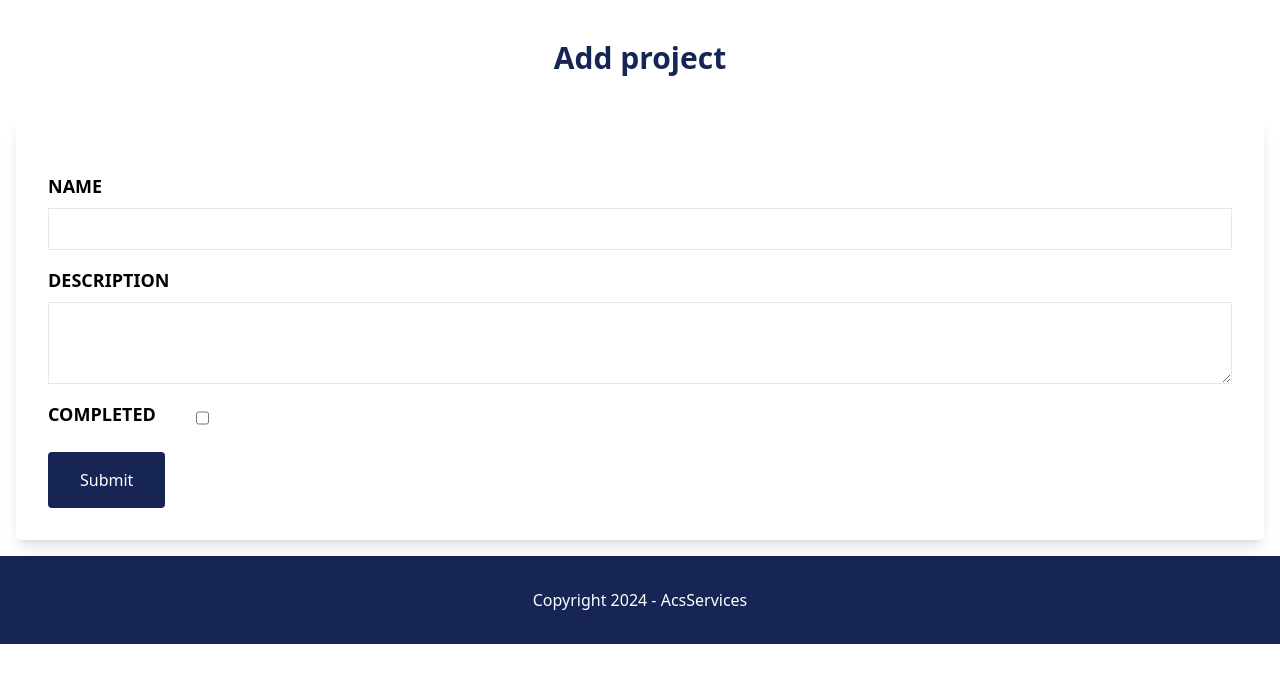
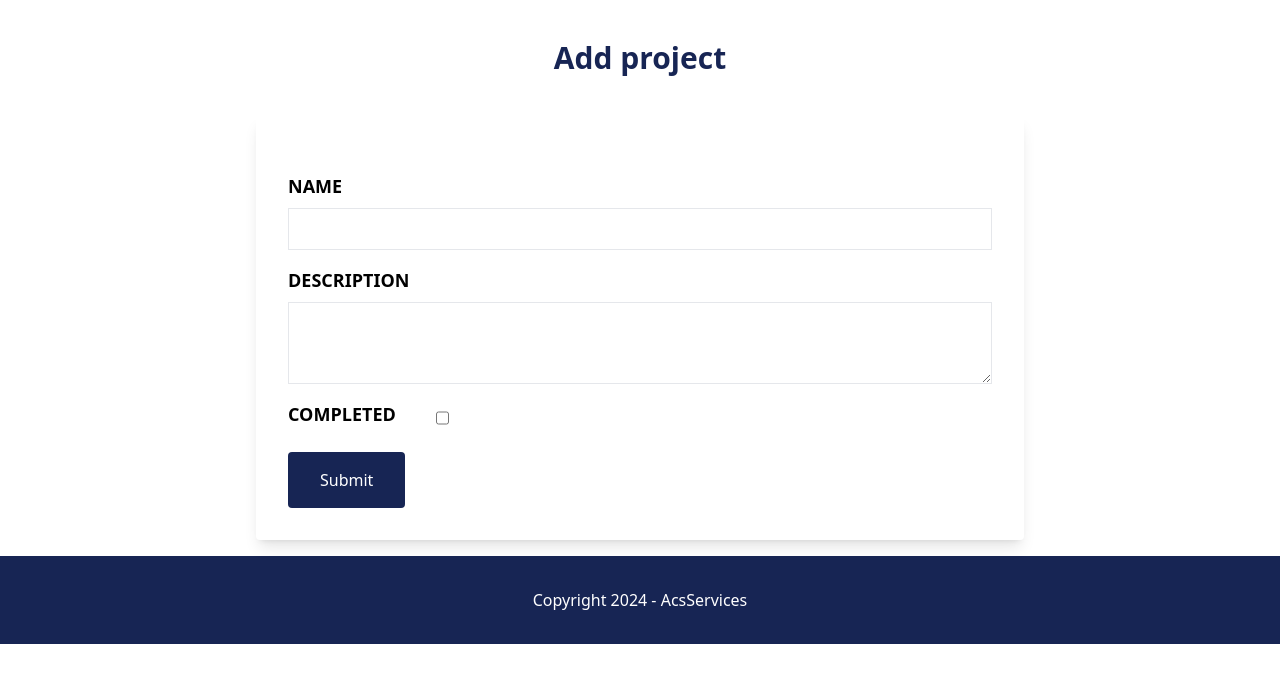
Before and after one commit to kostisvit/Acs-Projects, a Django app: page /add/ in a window 1280 px wide. Shown: the part 88-771 px from the top of the page. Run offline with Django 4.2, Linux system fonts and the light colour scheme; the visitor is signed in with stand-in values (Sample User, id 1); style sheets or scripts are compiled from the project's sources; some libraries are stand-ins or nearby versions.

Commit message:
fix form width

```diff
--- a/templates/project/add.html
+++ b/templates/project/add.html
@@ -2,8 +2,8 @@
 
 {% block content %}
     <h1 class="mt-10 text-center font-bold text-blue-950 mb-6 text-3xl">Add project</h1>
-<div class="flex items-center  w-full bg-teal-lighter">
-  <div class="w-full bg-white rounded shadow-lg p-8 m-4">
+<div class="flex items-center  w-full bg-teal-lighter justify-center">
+  <div class="w-3/5 bg-white rounded shadow-lg p-8 m-4  ">
     <form class="mt-6 space-y-4" method="post" action=".">
       {% csrf_token %}
         <div class="flex flex-col mb-4">
--- a/templates/project/add_note.html
+++ b/templates/project/add_note.html
@@ -2,7 +2,8 @@
 
 {% block content %}
     <h1 class="mt-10 ml-10 mb-4 text-3xl">Add note</h1>
-    <div class="w-full bg-white rounded shadow-lg p-8 m-4">
+    <div class="flex items-center  w-full bg-teal-lighter justify-center">
+      <div class="w-3/5 bg-white rounded shadow-lg p-8 m-4  ">
     <form class="mt-6 space-y-4" method="post" action=".">
         {% csrf_token %}
 
@@ -21,4 +22,5 @@
         </div>
     </form>
     </div>
+  </div>
 {% endblock %}
--- a/templates/project/edit.html
+++ b/templates/project/edit.html
@@ -2,8 +2,8 @@
 
 {% block content %}
     <h1 class="mt-10 ml-10 mb-6 text-3xl">Edit project</h1>
-<div class="flex items-center  w-full bg-teal-lighter">
-  <div class="w-full bg-white rounded shadow-lg p-8 m-4">
+<div class="flex items-center  w-full bg-teal-lighter justify-center">
+  <div class="w-3/5 bg-white rounded shadow-lg p-8 m-4  ">
     <form class="mt-6 space-y-4 " method="post" action=".">
       {% csrf_token %}
         <div class="flex flex-col mb-4">
--- a/templates/project/edit_note.html
+++ b/templates/project/edit_note.html
@@ -2,7 +2,8 @@
 
 {% block content %}
     <h1 class="mb-6 text-3xl">Edit note</h1>
-
+    <div class="flex items-center  w-full bg-teal-lighter justify-center">
+        <div class="w-3/5 bg-white rounded shadow-lg p-8 m-4  ">
     <form class="mt-6 space-y-4" method="post" action=".">
         {% csrf_token %}
 
@@ -20,4 +21,6 @@
             <button class="py-4 px-8 bg-sky-600 text-white">Save changes</button>
         </div>
     </form>
+</div>
+</div>
 {% endblock %}
--- a/templates/todolist/add.html
+++ b/templates/todolist/add.html
@@ -2,8 +2,8 @@
 
 {% block content %}
     <h1 class="ml-10 mt-10 mb-6 text-3xl">Add todolist</h1>
-    <div class="flex items-center  w-full bg-teal-lighter">
-        <div class="w-full bg-white rounded shadow-lg p-8 m-4">
+    <div class="flex items-center  w-full bg-teal-lighter justify-center">
+        <div class="w-3/5 bg-white rounded shadow-lg p-8 m-4  ">
     <form class="mt-6 space-y-4" method="post" action=".">
         {% csrf_token %}
         <div class="flex flex-col mb-4">
--- a/templates/todolist/edit.html
+++ b/templates/todolist/edit.html
@@ -2,8 +2,8 @@
 
 {% block content %}
     <h1 class="ml-10 mt-10 mb-6 text-3xl">Edit todolist</h1>
-    <div class="flex items-center  w-full bg-teal-lighter">
-        <div class="w-full bg-white rounded shadow-lg p-8 m-4">
+    <div class="flex items-center  w-full bg-teal-lighter justify-center">
+        <div class="w-3/5 bg-white rounded shadow-lg p-8 m-4  ">
     <form class="mt-6 space-y-4" method="post" action=".">
         {% csrf_token %}
         <div class="flex flex-col mb-4">
```
